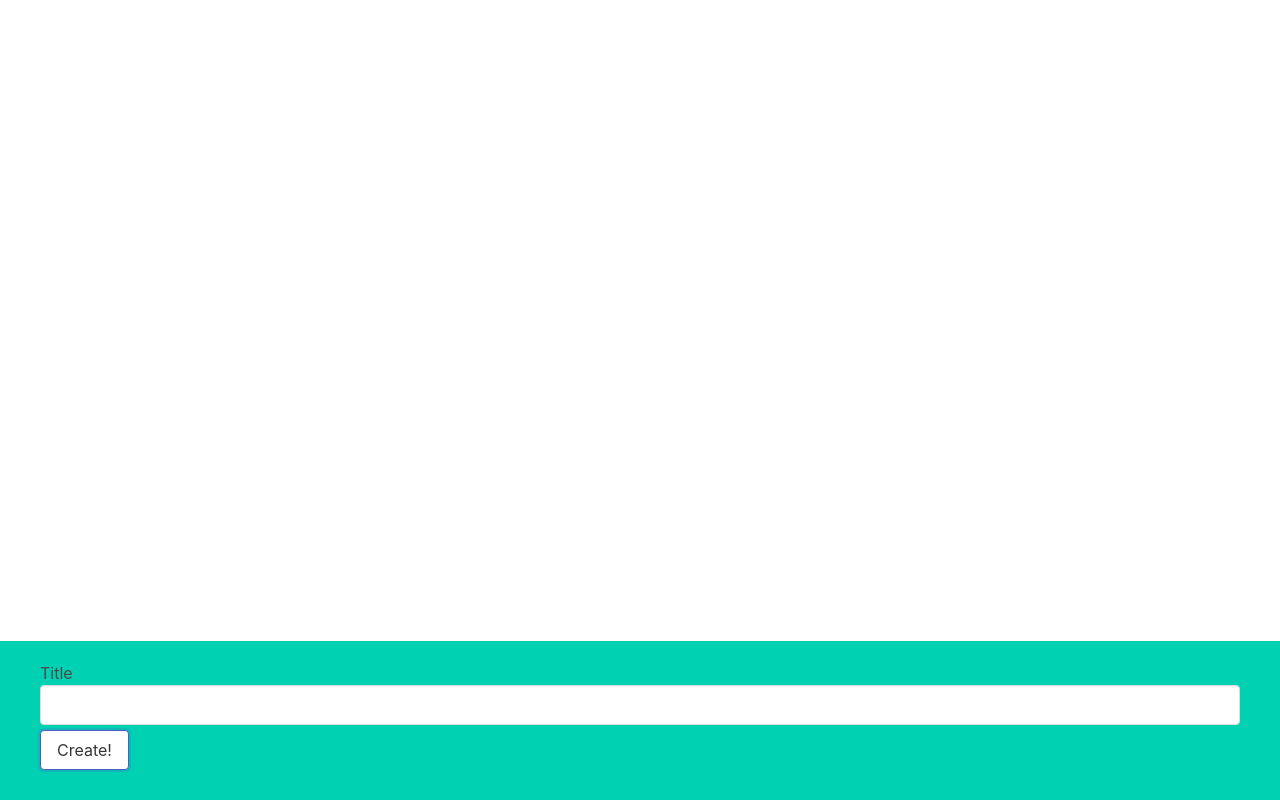
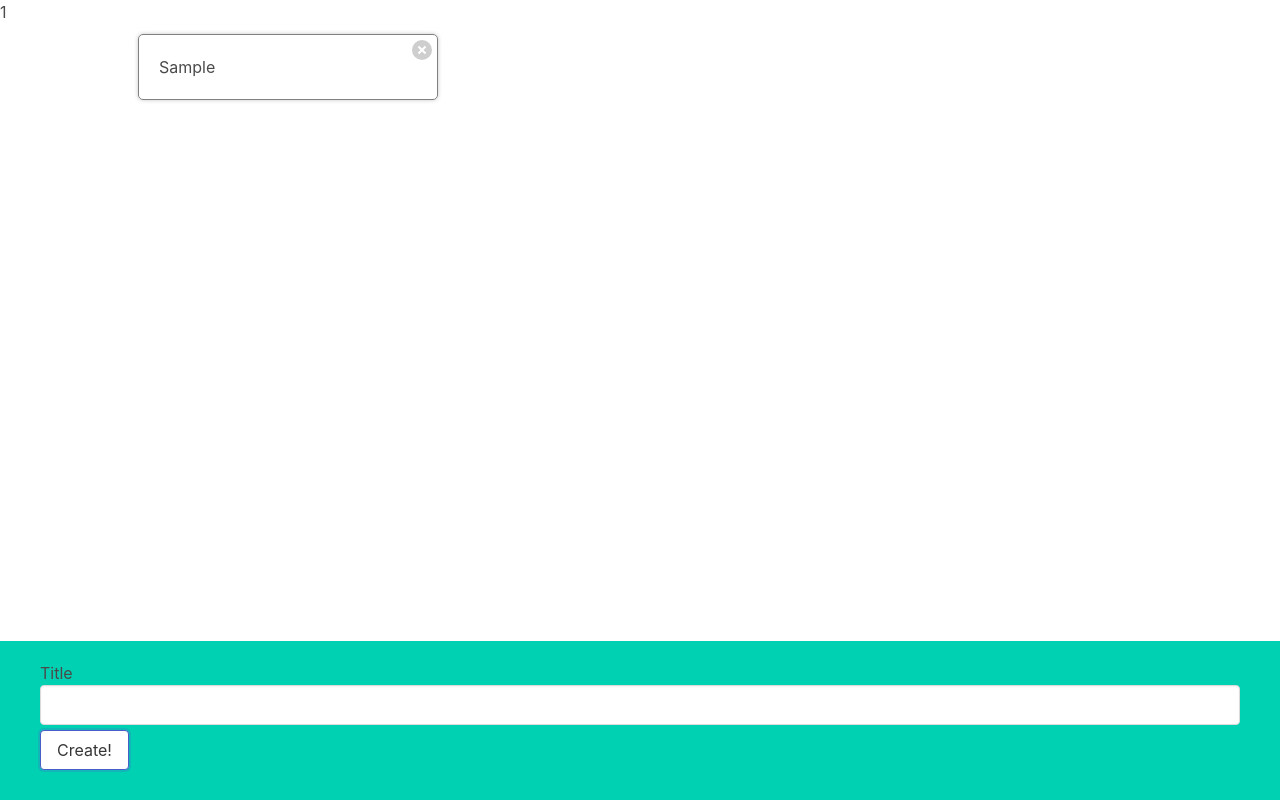
Before and after one commit to jonhogendorp/React-Books, a React (Create React App) app: page / in a window 1280 px wide. Both pictures are taken after typing "Sample" into the empty fields and a click on the button "Create!". Built offline with nearby package versions, Linux system fonts and the light colour scheme.

Commit message:
adding books

```diff
--- a/src/App.jsx
+++ b/src/App.jsx
@@ -1,15 +1,32 @@
 import { useState } from "react";
 import BookCreate from "./components/BookCreate";
+import BookList from "./components/BookList";
 
 function App(){
     const [books, setBooks] = useState([]);
 
+    const deleteBookById = (id) =>{
+        const updatedBooks = books.filter((book) => {
+            return book.id !== id ;
+        });
+        setBooks(updatedBooks);
+    }
+
     const createBook = (title) => {
         console.log('Need to add book with; ', title)
+        const updatedBooks =
+        [...books,
+            {id:Math.round(Math.random() * 9999 ),
+            title}];
+        setBooks(updatedBooks);
     }
 
     return (
-        <div><BookCreate onCreate={createBook}  /></div>
+        <div className="app">
+            {books.length}
+            <BookList books={books} onDelete={deleteBookById}/>
+            <BookCreate onCreate={createBook}  />
+        </div>
     )
 }
 
--- a/src/components/BookCreate.jsx
+++ b/src/components/BookCreate.jsx
@@ -1,4 +1,5 @@
 import { useState } from "react";
+
 
 function BookCreate({onCreate}) {
     const [title, setTitle] = useState('');
--- a/src/components/BookList.jsx
+++ b/src/components/BookList.jsx
@@ -1,6 +1,15 @@
-function BookList() {
+import BookShow from "./BookShow";
+
+function BookList( {books, onDelete} ) {
+
+    const renderedBooks = books.map((book) => {
+        return <BookShow onDelete={onDelete} key={book.id} book={book} />
+    })
     return (
-        <div>BookList </div>
+        <div className="book-list">
+            {renderedBooks}
+        </div>
+
     )
 }
 
--- a/src/components/BookShow.jsx
+++ b/src/components/BookShow.jsx
@@ -1,6 +1,16 @@
-function BookShow() {
+function BookShow({book, onDelete}) {
+    const handleClick = () => {
+        onDelete(book.id);
+    }
+
     return (
-        <div>BookShow </div>
+        <div className="book-show">{book.title}
+            <div className="actions">
+                <button className="delete" onClick={handleClick}>
+                    Delete
+                </button>
+            </div>
+        </div>
     )
 }
 
```
